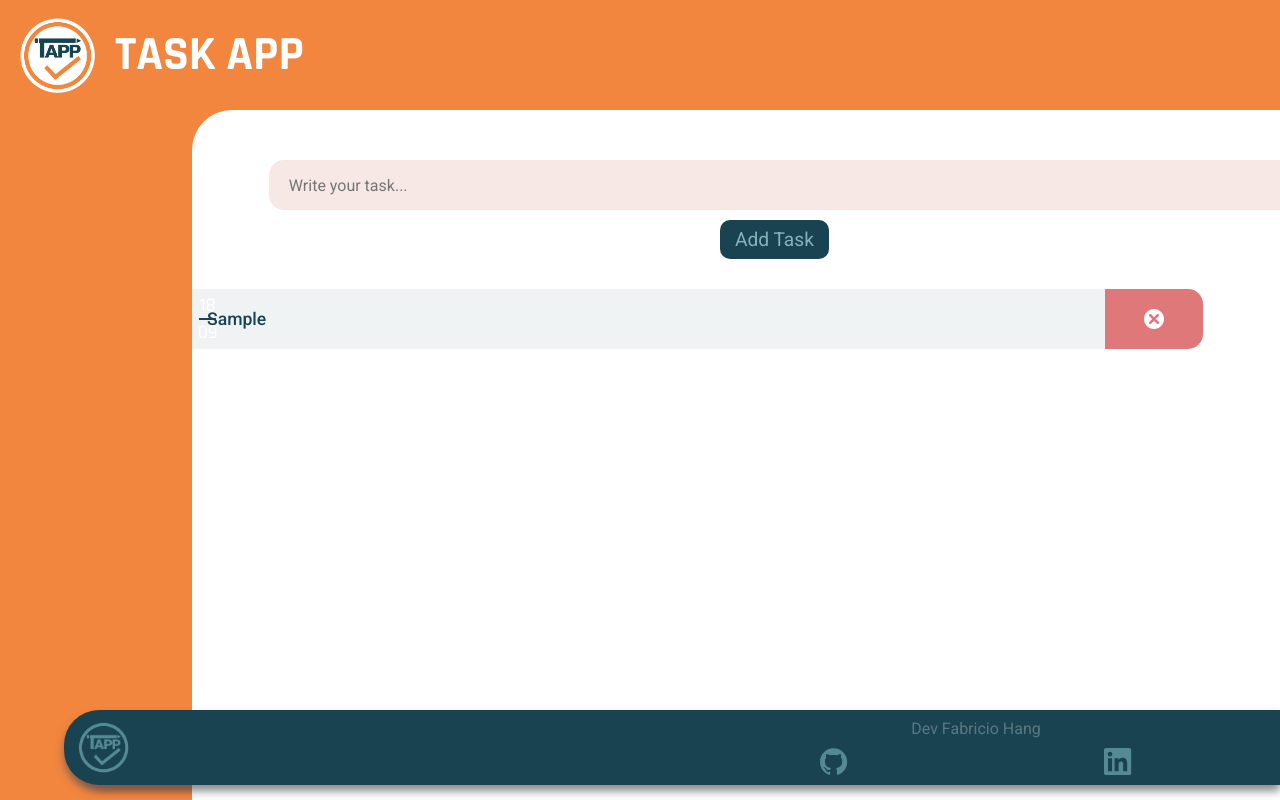
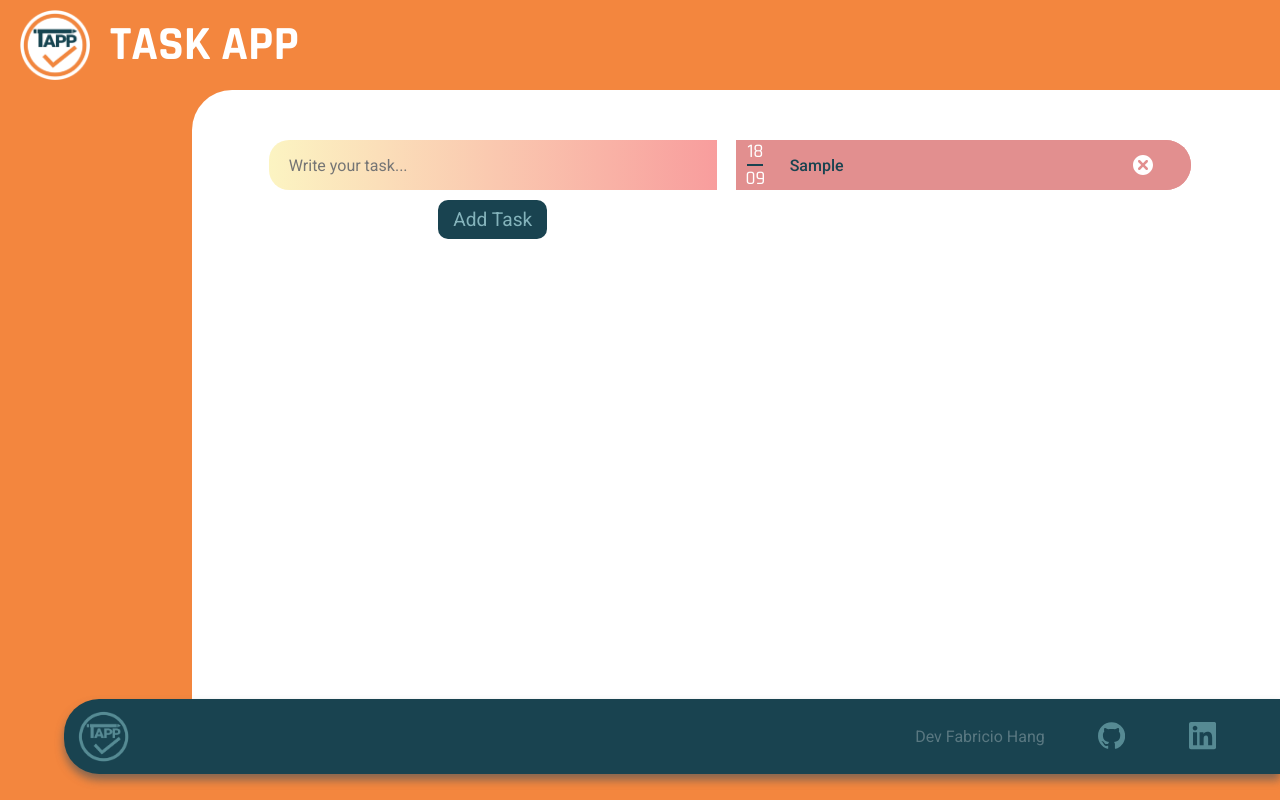
Before and after one commit to saveasfabri/task-app, a React (Create React App) app: page / in a window 1280 px wide. Both pictures are taken after typing "Sample" into the empty fields and a click on the button "Add Task". Built offline with nearby package versions, Linux system fonts and the light colour scheme.

Commit message:
:sparkles: feat: mobile and desktop css layout and design is added

```diff
--- a/src/components/TaskForm.js
+++ b/src/components/TaskForm.js
@@ -35,16 +35,18 @@ const TaskForm = ({sendTask}) => {
   };
 
   return (
-    <form className="form" onSubmit={handleSubmit}>
+    <form className="form" onSubmit={handleSubmit} autoComplete="off">
+      <div className="container-input-btn">
         <input
           className="input-form"
-        maxLength="30"
+          maxLength="40"
           type="text"
           name="text"
           placeholder="Write your task..."
           onChange={handleChange}
         />
         <button className="btn-form">Add Task</button>
+        </div>
     </form>
   );
 };
--- a/src/components/TaskList.js
+++ b/src/components/TaskList.js
@@ -22,7 +22,7 @@ const TaskList = () => {
   return (
     <div className="main-taskList">
       <TaskForm sendTask={addTask}/>
-      <div className="container-tasks">
+      <div className="container-main-tasks">
         {tasks.map((task) => {
           return (
             <Task
--- a/src/styles/_App.scss
+++ b/src/styles/_App.scss
@@ -13,8 +13,7 @@
   grid-template-rows:110px 5fr;
   grid-template-areas:
   "header"
-  "main"
-  "footer";
+  "main";
 
 
   header {
@@ -25,8 +24,8 @@
     align-items: center;
 
     .logo {
-      width: 75px;
-      height: 75px;
+      width: 60px;
+      height: auto;
       margin-left: 20px;
     };
     .title-App {
@@ -45,13 +44,13 @@
     background-color: #fff;
     justify-self: flex-end;
     z-index: 1;
-    .title-taskList {
+    /* .title-taskList {
       color: #df4f4f;
       font-size: 1.3em;
       font-weight: 200;
       margin-top: 30px;
       margin-left: 25px
-    }
+    } */
   };
   footer{
     position: fixed;
@@ -90,7 +89,7 @@
         justify-content: center;
 
         .name-footer {
-          height: 50%;
+          height: 30%;
           color: #ffffff48;
           font-size: 1em;
           display: flex;
@@ -100,6 +99,7 @@
           width: 100%;
           height: 50%;
           display:flex;
+          align-items: center;
           .github {
             width: 50%;
             display: flex;
@@ -140,13 +140,13 @@
 
 /* ************************ Media Query 540px *************************/
 @media screen and (min-width: 540px) {
-  .app {
+  .App {
     grid-template-rows: 1fr 5fr 90px;
 
     header {
       padding: 2vw 0;
 
-      .app-logo {
+      .logo {
         width: 100px;
         height: 100px;
         transition: transform .3s ease;
@@ -165,3 +165,62 @@
     };
   };
 };
+
+/* ************************ Media Query < 1080px *************************/
+@media screen and (min-width: 1080px) {
+
+  .App {
+    height: 100vh;
+    grid-template-areas:
+    "header"
+    "main"
+    "footer";
+    grid-template-rows: 90px 6fr 1fr;
+    align-items:unset;
+
+    header {
+      .logo {
+        width: 70px;
+        height: auto;
+      }
+    };
+    main {
+      height: 100%;
+      overflow: hidden
+    };
+    footer {
+      position: relative;
+      bottom: 0;
+      grid-area: footer;
+
+      .bg-footer-1 {
+        position:relative;
+        .social-footer {
+          width: 30%;
+          flex-direction: row;
+          justify-content: flex-end;
+          .name-footer {
+            width: 50%
+          };
+          .container-social {
+            width: 50%;
+            justify-content: flex-start;
+            .github {
+              justify-content: flex-start;
+              .icon-gh {
+                margin-left: 0
+              }
+            };
+            .linkedin {
+              justify-content: flex-start
+            }
+          };
+
+        }
+      };
+    };
+    .bg-footer-2 {
+      display: none
+    }
+  };
+};
--- a/src/styles/_Task.scss
+++ b/src/styles/_Task.scss
@@ -4,12 +4,13 @@
   position: relative;
   width: 100%;
   height: 60px;
-  border-radius: 0 15px 15px 0;
-  margin-top: 30px;
+  margin-bottom: 15px;
+  border-radius: 0 25px 25px 0;
   background-color: #19435010;
   display: flex;
   align-items: center;
   justify-content: space-between;
+  background-color: #e28f8f;
 
   .date-form {
     position: absolute;
@@ -36,18 +37,18 @@
     }
   };
   .title-task {
-    width: 90%;
+    width: 75%;
     color: #194350;
-    font-size: 1.1em;
+    font-size: 1em;
     font-weight: 500;
     margin: 15px;
     overflow-wrap: anywhere;
   };
   .icon-delete-task {
-    width: 10%;
+    width: 25%;
     height: 100%;
-    border-radius: 0 15px 15px 0;
-    background-color: #df7979;
+    border-radius: 0 25px 25px 0;
+    background-color: #e28f8f;
     display: flex;
     justify-content: center;
     align-items: center;
@@ -57,3 +58,28 @@
     };
   };
 };
+
+/* ************************ Media Query 540px *************************/
+@media screen and (min-width: 540px) {
+  .task {
+    width: 90%;
+    .date-form {
+      position: relative;
+      left: 0;
+    }
+  };
+};
+
+
+/* ************************ Media Query < 1080px *************************/
+@media screen and (min-width: 1080px) {
+
+    .task {
+      width: 90%;
+      height: 50px;
+      .date-form {
+        position: relative;
+        left: 0;
+      }
+    };
+};
--- a/src/styles/_TaskForm.scss
+++ b/src/styles/_TaskForm.scss
@@ -3,23 +3,24 @@
 .form {
   width: 100%;
   margin-left: 6vw;
+  .container-input-btn {
     display: flex;
     flex-direction: column;
     align-items: center;
-
     .input-form {
       width: 100%;
       height: 50px;
       font-size: 1em;
       color: #476b75;
       padding: 0 20px;
-    border-radius:  15px 0 0 15px;
+      border-radius:  20px 0 0 20px;
       border: none;
       margin-top: 50px;
-    background-color: #f7e8e5;
+      background: rgb(255,249,198);
+      background: linear-gradient(90deg, #fcf4c2 0%, #f89d9d 100%);
       &:focus {
         outline: none;
-      background-color: #fdc6be;
+        background: linear-gradient(90deg, #fcf4c2, #df7979 100%);
       }
     };
     .btn-form {
@@ -31,12 +32,19 @@
       border-radius: 10px;
       margin-top: 10px;
       background-color: #194350;
+      &:active {
+        background-color: #36768b;
+        transform: scale(.9);
+      }
+    };
   };
 };
 
 /* ************************ Media Query 540px *************************/
 @media screen and (min-width: 540px) {
   .form {
+    margin-left: 0;
+    .container-input-btn {
       .input-form {
         &:hover {
           background-color: #f8d8d2;
@@ -44,3 +52,24 @@
       };
     };
   };
+};
+
+/* ************************ Media Query < 1080px *************************/
+@media screen and (min-width: 1080px) {
+  .form {
+    position: relative;
+    width: 50%;
+    height: auto;
+      .input-form {
+        width: 80%;
+      };
+    .container-input-btn {
+      width: 35%;
+      margin-left: 3vw;
+      position: fixed;
+      .input-form {
+        width: 100%;
+      }
+    };
+  };
+};
--- a/src/styles/_TaskList.scss
+++ b/src/styles/_TaskList.scss
@@ -1,5 +1,58 @@
 @import "variables";
 
 .main-taskList {
-  margin-bottom: 100px;
-}
+  height: 100%;
+  position: relative;
+  margin-bottom: 80px;
+  .container-main-tasks {
+    margin-top: 25px;
+  };
+};
+
+/* ************************ Media Query 540px *************************/
+@media screen and (min-width: 540px) {
+  .main-taskList {
+    margin-bottom: 10px;
+  };
+};
+
+
+/* ************************ Media Query < 1080px *************************/
+@media screen and (min-width: 1080px) {
+
+  .main-taskList {
+    display: flex;
+
+    overflow-y: scroll;
+  &::-webkit-scrollbar {
+    -webkit-appearance: none;
+  };
+  &::-webkit-scrollbar:vertical {
+    width:10px;
+  };
+  ::-webkit-scrollbar-button:increment,.contenedor::-webkit-scrollbar-button {
+    display: none;
+  };
+  &::-webkit-scrollbar:horizontal {
+    height: 10px;
+  };
+  ::-webkit-scrollbar-thumb {
+    background-color: #797979;
+    border-radius: 20px;
+    border: 2px solid #f1f2f3;
+  };
+  .contenedor::-webkit-scrollbar-track {
+    border-radius: 10px;
+  };
+  .container-main-tasks {
+    margin-top: 30px
+  };
+
+    .container-main-tasks {
+      width: 50%;
+      height: auto;
+      margin-top: 50px;
+
+    };
+  };
+};
--- a/src/styles/style.css
+++ b/src/styles/style.css
@@ -15,7 +15,7 @@
   align-items: center;
   display: grid;
   grid-template-rows: 110px 5fr;
-  grid-template-areas: "header" "main" "footer";
+  grid-template-areas: "header" "main";
 }
 .App header {
   grid-area: header;
@@ -25,8 +25,8 @@
   align-items: center;
 }
 .App header .logo {
-  width: 75px;
-  height: 75px;
+  width: 60px;
+  height: auto;
   margin-left: 20px;
 }
 .App header .title-App {
@@ -44,13 +44,13 @@
   background-color: #fff;
   justify-self: flex-end;
   z-index: 1;
-}
-.App main .title-taskList {
-  color: #df4f4f;
-  font-size: 1.3em;
-  font-weight: 200;
-  margin-top: 30px;
-  margin-left: 25px;
+  /* .title-taskList {
+    color: #df4f4f;
+    font-size: 1.3em;
+    font-weight: 200;
+    margin-top: 30px;
+    margin-left: 25px
+  } */
 }
 .App footer {
   position: fixed;
@@ -89,7 +89,7 @@
   justify-content: center;
 }
 .App footer .bg-footer-1 .social-footer .name-footer {
-  height: 50%;
+  height: 30%;
   color: rgba(255, 255, 255, 0.2823529412);
   font-size: 1em;
   display: flex;
@@ -99,6 +99,7 @@
   width: 100%;
   height: 50%;
   display: flex;
+  align-items: center;
 }
 .App footer .bg-footer-1 .social-footer .container-social .github {
   width: 50%;
@@ -135,27 +136,76 @@
 
 /* ************************ Media Query 540px *************************/
 @media screen and (min-width: 540px) {
-  .app {
+  .App {
     grid-template-rows: 1fr 5fr 90px;
   }
-  .app header {
+  .App header {
     padding: 2vw 0;
   }
-  .app header .app-logo {
+  .App header .logo {
     width: 100px;
     height: 100px;
     transition: transform 0.3s ease;
   }
-  .app header .app-logo:hover {
+  .App header .logo:hover {
     cursor: pointer;
     transform: scale(1.3);
     background-image: url(../assets/images/logo_ok.png);
   }
-  .app header .app-logo:active {
+  .App header .logo:active {
     background-image: url(../assets/images/logo_active.png);
   }
-  .app main {
+  .App main {
     padding: 0 3vw;
+  }
+}
+/* ************************ Media Query < 1080px *************************/
+@media screen and (min-width: 1080px) {
+  .App {
+    height: 100vh;
+    grid-template-areas: "header" "main" "footer";
+    grid-template-rows: 90px 6fr 1fr;
+    align-items: unset;
+  }
+  .App header .logo {
+    width: 70px;
+    height: auto;
+  }
+  .App main {
+    height: 100%;
+    overflow: hidden;
+  }
+  .App footer {
+    position: relative;
+    bottom: 0;
+    grid-area: footer;
+  }
+  .App footer .bg-footer-1 {
+    position: relative;
+  }
+  .App footer .bg-footer-1 .social-footer {
+    width: 30%;
+    flex-direction: row;
+    justify-content: flex-end;
+  }
+  .App footer .bg-footer-1 .social-footer .name-footer {
+    width: 50%;
+  }
+  .App footer .bg-footer-1 .social-footer .container-social {
+    width: 50%;
+    justify-content: flex-start;
+  }
+  .App footer .bg-footer-1 .social-footer .container-social .github {
+    justify-content: flex-start;
+  }
+  .App footer .bg-footer-1 .social-footer .container-social .github .icon-gh {
+    margin-left: 0;
+  }
+  .App footer .bg-footer-1 .social-footer .container-social .linkedin {
+    justify-content: flex-start;
+  }
+  .App .bg-footer-2 {
+    display: none;
   }
 }
 /* ***** Colors ***** */
@@ -165,12 +215,13 @@
   position: relative;
   width: 100%;
   height: 60px;
-  border-radius: 0 15px 15px 0;
-  margin-top: 30px;
+  margin-bottom: 15px;
+  border-radius: 0 25px 25px 0;
   background-color: rgba(25, 67, 80, 0.062745098);
   display: flex;
   align-items: center;
   justify-content: space-between;
+  background-color: #e28f8f;
 }
 .task .date-form {
   position: absolute;
@@ -197,18 +248,18 @@
   font-family: "Rajdhani", sans-serif;
 }
 .task .title-task {
-  width: 90%;
+  width: 75%;
   color: #194350;
-  font-size: 1.1em;
+  font-size: 1em;
   font-weight: 500;
   margin: 15px;
   overflow-wrap: anywhere;
 }
 .task .icon-delete-task {
-  width: 10%;
+  width: 25%;
   height: 100%;
-  border-radius: 0 15px 15px 0;
-  background-color: #df7979;
+  border-radius: 0 25px 25px 0;
+  background-color: #e28f8f;
   display: flex;
   justify-content: center;
   align-items: center;
@@ -218,32 +269,56 @@
   fill: #fff;
 }
 
+/* ************************ Media Query 540px *************************/
+@media screen and (min-width: 540px) {
+  .task {
+    width: 90%;
+  }
+  .task .date-form {
+    position: relative;
+    left: 0;
+  }
+}
+/* ************************ Media Query < 1080px *************************/
+@media screen and (min-width: 1080px) {
+  .task {
+    width: 90%;
+    height: 50px;
+  }
+  .task .date-form {
+    position: relative;
+    left: 0;
+  }
+}
 /* ***** Colors ***** */
 /* ***** text ***** */
 /* ***** Backgrounds ***** */
 .form {
   width: 100%;
   margin-left: 6vw;
+}
+.form .container-input-btn {
   display: flex;
   flex-direction: column;
   align-items: center;
 }
-.form .input-form {
+.form .container-input-btn .input-form {
   width: 100%;
   height: 50px;
   font-size: 1em;
   color: #476b75;
   padding: 0 20px;
-  border-radius: 15px 0 0 15px;
+  border-radius: 20px 0 0 20px;
   border: none;
   margin-top: 50px;
-  background-color: #f7e8e5;
+  background: rgb(255, 249, 198);
+  background: linear-gradient(90deg, #fcf4c2 0%, #f89d9d 100%);
 }
-.form .input-form:focus {
+.form .container-input-btn .input-form:focus {
   outline: none;
-  background-color: #fdc6be;
+  background: linear-gradient(90deg, #fcf4c2, #df7979 100%);
 }
-.form .btn-form {
+.form .container-input-btn .btn-form {
   color: #84b3bb;
   font-size: 1.2em;
   font-weight: 400;
@@ -253,20 +328,92 @@
   margin-top: 10px;
   background-color: #194350;
 }
+.form .container-input-btn .btn-form:active {
+  background-color: #36768b;
+  transform: scale(0.9);
+}
 
 /* ************************ Media Query 540px *************************/
 @media screen and (min-width: 540px) {
-  .form .input-form:hover {
+  .form {
+    margin-left: 0;
+  }
+  .form .container-input-btn .input-form:hover {
     background-color: #f8d8d2;
+  }
+}
+/* ************************ Media Query < 1080px *************************/
+@media screen and (min-width: 1080px) {
+  .form {
+    position: relative;
+    width: 50%;
+    height: auto;
+  }
+  .form .input-form {
+    width: 80%;
+  }
+  .form .container-input-btn {
+    width: 35%;
+    margin-left: 3vw;
+    position: fixed;
+  }
+  .form .container-input-btn .input-form {
+    width: 100%;
   }
 }
 /* ***** Colors ***** */
 /* ***** text ***** */
 /* ***** Backgrounds ***** */
 .main-taskList {
-  margin-bottom: 100px;
+  height: 100%;
+  position: relative;
+  margin-bottom: 80px;
+}
+.main-taskList .container-main-tasks {
+  margin-top: 25px;
 }
 
+/* ************************ Media Query 540px *************************/
+@media screen and (min-width: 540px) {
+  .main-taskList {
+    margin-bottom: 10px;
+  }
+}
+/* ************************ Media Query < 1080px *************************/
+@media screen and (min-width: 1080px) {
+  .main-taskList {
+    display: flex;
+    overflow-y: scroll;
+  }
+  .main-taskList::-webkit-scrollbar {
+    -webkit-appearance: none;
+  }
+  .main-taskList::-webkit-scrollbar:vertical {
+    width: 10px;
+  }
+  .main-taskList ::-webkit-scrollbar-button:increment, .main-taskList .contenedor::-webkit-scrollbar-button {
+    display: none;
+  }
+  .main-taskList::-webkit-scrollbar:horizontal {
+    height: 10px;
+  }
+  .main-taskList ::-webkit-scrollbar-thumb {
+    background-color: #797979;
+    border-radius: 20px;
+    border: 2px solid #f1f2f3;
+  }
+  .main-taskList .contenedor::-webkit-scrollbar-track {
+    border-radius: 10px;
+  }
+  .main-taskList .container-main-tasks {
+    margin-top: 30px;
+  }
+  .main-taskList .container-main-tasks {
+    width: 50%;
+    height: auto;
+    margin-top: 50px;
+  }
+}
 * {
   margin: 0;
   padding: 0;
```
Also changed, not shown: 1 other file (tests, documents, lock files or other folders). Lines whose indentation alone changed are shown as unchanged.
